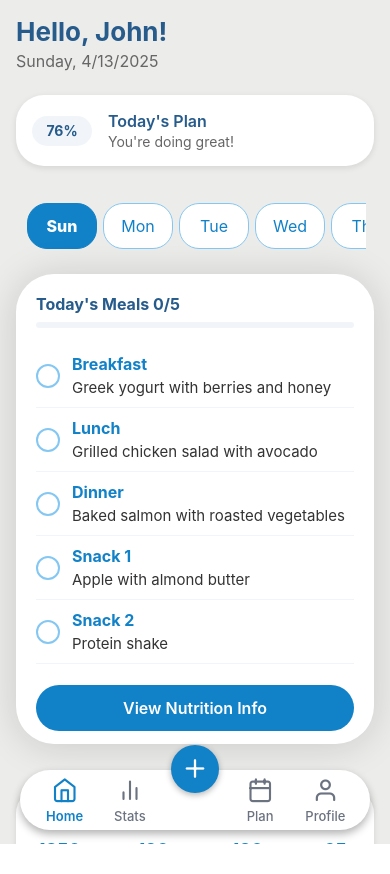
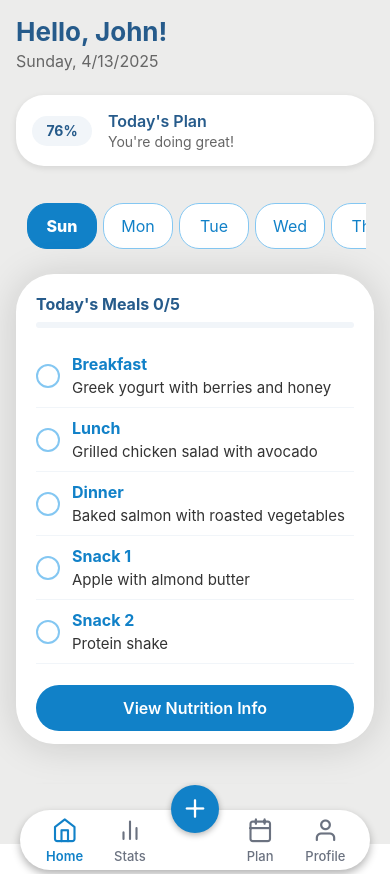
Before and after one commit to a-elhaag/ai-diet-planner, a React Native app: screen / in a window 390 px wide. Before the commit the page ends 844 px from the top, so only its background shows below. Built offline with nearby package versions, Linux system fonts and the light colour scheme.

Commit message:
feat: Implement unit system context for weight and height conversion; update screens to utilize unit context for dynamic display

```diff
--- a/App.tsx
+++ b/App.tsx
@@ -7,6 +7,7 @@ import PlanScreen from './screens/PlanScreen';
 import ProfileScreen from './screens/ProfileScreen';
 import Navbar from './components/Navbar';
 import consts from './const/consts';
+import { UnitProvider } from './contexts/UnitContext';
 
 // Define tab types for better type safety
 type TabName = 'home' | 'stats' | 'plan' | 'profile';
@@ -32,22 +33,26 @@ export default function App() {
 
   return (
     <SafeAreaProvider>
-      <SafeAreaView style={styles.container}>
-        <View style={styles.content}>
-          {renderScreen()}
-        </View>
-        <Navbar activeTab={activeTab} onTabPress={(tab: TabName) => setActiveTab(tab)} />
-      </SafeAreaView>
+      <UnitProvider>
+        <SafeAreaView style={styles.safeArea}>
+          <View style={styles.mainContainer}>
+            {renderScreen()}
+            <Navbar activeTab={activeTab} onTabPress={(tab: TabName) => setActiveTab(tab)} />
+          </View>
+        </SafeAreaView>
+      </UnitProvider>
     </SafeAreaProvider>
   );
 }
 
 const styles = StyleSheet.create({
-  container: {
+  safeArea: {
     flex: 1,
     backgroundColor: consts.ivory,
   },
-  content: {
+  mainContainer: {
     flex: 1,
+    position: 'relative',
+    paddingBottom: 60, // Add global bottom padding for all screens to account for the floating navbar
   }
 });
--- a/components/Layout.tsx
+++ b/components/Layout.tsx
@@ -89,7 +89,7 @@ const styles = StyleSheet.create({
         flex: 1,
     },
     contentPadding: {
-        paddingBottom: 80, // Account for navbar height
+        paddingBottom: 50, // Increased padding to account for navbar and ensure content doesn't get hidden
     },
     stack: {
         flex: 1,
--- a/components/Navbar.tsx
+++ b/components/Navbar.tsx
@@ -351,7 +351,7 @@ const Navbar: React.FC<NavbarProps> = ({ activeTab, onTabPress }) => {
 const styles = StyleSheet.create({
     container: {
         position: 'absolute',
-        bottom: 10, // Added space from bottom edge
+        bottom: -30, // Added space from bottom edge
         left: 20, // Added space from left edge
         right: 20, // Added space from right edge
         zIndex: 1000, // Ensure it's above other elements
--- /dev/null
+++ b/contexts/UnitContext.tsx
@@ -0,0 +1,105 @@
+import React, { createContext, useState, useContext, ReactNode } from 'react';
+
+// Define the two unit systems
+export type UnitSystem = 'imperial' | 'metric';
+
+// Define the shape of our context value
+interface UnitContextType {
+    unitSystem: UnitSystem;
+    toggleUnitSystem: () => void;
+    formatWeight: (weight: number) => string;
+    formatHeight: (height: number) => string;
+    convertWeight: (weight: number, targetSystem?: UnitSystem) => number;
+    convertHeight: (height: number, targetSystem?: UnitSystem) => number;
+}
+
+// Create the context with a default value
+const UnitContext = createContext<UnitContextType | undefined>(undefined);
+
+// Provider component
+export const UnitProvider: React.FC<{ children: ReactNode }> = ({ children }) => {
+    const [unitSystem, setUnitSystem] = useState<UnitSystem>('imperial');
+
+    // Function to toggle between imperial and metric
+    const toggleUnitSystem = () => {
+        setUnitSystem(current => (current === 'imperial' ? 'metric' : 'imperial'));
+    };
+
+    // Convert weight between pounds and kilograms
+    const convertWeight = (weight: number, targetSystem?: UnitSystem): number => {
+        const target = targetSystem || unitSystem;
+        if (target === 'metric') {
+            // Convert from pounds to kilograms
+            return Math.round((weight / 2.20462) * 10) / 10;
+        } else {
+            // Convert from kilograms to pounds
+            return Math.round((weight * 2.20462) * 10) / 10;
+        }
+    };
+
+    // Convert height between inches and centimeters
+    const convertHeight = (height: number, targetSystem?: UnitSystem): number => {
+        const target = targetSystem || unitSystem;
+        if (target === 'metric') {
+            // Convert from inches to centimeters
+            return Math.round(height * 2.54);
+        } else {
+            // Convert from centimeters to inches
+            return Math.round((height / 2.54) * 10) / 10;
+        }
+    };
+
+    // Format weight with appropriate units
+    const formatWeight = (weight: number): string => {
+        if (unitSystem === 'imperial') {
+            return `${weight} lbs`;
+        } else {
+            const kgWeight = convertWeight(weight, 'metric');
+            return `${kgWeight} kg`;
+        }
+    };
+
+    // Format height with appropriate units (including feet and inches for imperial)
+    const formatHeight = (heightInInches: number): string => {
+        if (unitSystem === 'imperial') {
+            const feet = Math.floor(heightInInches / 12);
+            const inches = Math.round(heightInInches % 12);
+            return `${feet}'${inches}"`;
+        } else {
+            const cm = convertHeight(heightInInches, 'metric');
+            return `${cm} cm`;
+        }
+    };
+
+    // Format height from cm to imperial feet'inches" or keep as cm
+    const formatHeightFromCm = (heightInCm: number): string => {
+        if (unitSystem === 'imperial') {
+            const totalInches = Math.round(heightInCm / 2.54);
+            const feet = Math.floor(totalInches / 12);
+            const inches = totalInches % 12;
+            return `${feet}'${inches}"`;
+        } else {
+            return `${heightInCm} cm`;
+        }
+    };
+
+    const value = {
+        unitSystem,
+        toggleUnitSystem,
+        formatWeight,
+        formatHeight,
+        convertWeight,
+        convertHeight,
+    };
+
+    return <UnitContext.Provider value={value}>{children}</UnitContext.Provider>;
+};
+
+// Custom hook for using the unit context
+export const useUnit = (): UnitContextType => {
+    const context = useContext(UnitContext);
+    if (context === undefined) {
+        throw new Error('useUnit must be used within a UnitProvider');
+    }
+    return context;
+};
--- a/package.json
+++ b/package.json
@@ -10,6 +10,8 @@
   },
   "dependencies": {
     "@expo/vector-icons": "^13.0.0",
+    "@react-native-async-storage/async-storage": "^2.1.2",
+    "@react-native/normalize-colors": "^0.79.0",
     "@react-navigation/bottom-tabs": "^7.3.10",
     "@react-navigation/drawer": "^7.3.9",
     "@react-navigation/native": "^7.1.6",
@@ -17,6 +19,7 @@
     "expo": "~52.0.39",
     "expo-haptics": "^14.0.1",
     "expo-status-bar": "~2.0.1",
+    "picocolors": "^1.1.1",
     "react": "18.3.1",
     "react-native": "0.76.7",
     "react-native-gesture-handler": "^2.25.0",
--- a/screens/HomeScreen.tsx
+++ b/screens/HomeScreen.tsx
@@ -497,7 +497,7 @@ const styles = StyleSheet.create({
     },
     buttonsContainer: {
         marginTop: 16,
-        marginBottom: 80,
+        marginBottom: 15, // Increased from 80 to ensure content doesn't overlap with navbar
     },
 });
 
--- a/screens/PlanScreen.tsx
+++ b/screens/PlanScreen.tsx
@@ -70,6 +70,8 @@ const PlanScreen: React.FC = () => {
                     fullWidth
                 />
 
+                {/* Extra padding space to avoid navbar overlap */}
+                <View style={styles.bottomSpacer} />
 
             </ScrollView>
         </View>
@@ -105,6 +107,9 @@ const styles = StyleSheet.create({
         color: consts.white,
         fontWeight: '600',
         fontSize: 16,
+    },
+    bottomSpacer: {
+        height: 25,
     }
 });
 
--- a/screens/ProfileScreen.tsx
+++ b/screens/ProfileScreen.tsx
@@ -1,10 +1,18 @@
 import React from 'react';
-import { View, Text, StyleSheet, ScrollView, TouchableOpacity, Image } from 'react-native';
+import { View, Text, StyleSheet, ScrollView, TouchableOpacity, Image, Switch } from 'react-native';
 import { Feather } from '@expo/vector-icons';
 import consts from '../const/consts';
 import Button from '../components/ui/Button';
+import { useUnit } from '../contexts/UnitContext';
 
 const ProfileScreen: React.FC = () => {
+    const { unitSystem, toggleUnitSystem, formatWeight, formatHeight } = useUnit();
+
+    // Convert default values from the hard-coded values
+    // Assuming height is 5'11" (71 inches) and weight is 185 lbs
+    const heightInInches = 71; // 5'11"
+    const weightInLbs = 185;
+
     return (
         <View style={styles.container}>
             <ScrollView style={styles.scrollView}>
@@ -26,12 +34,12 @@ const ProfileScreen: React.FC = () => {
 
                     <View style={styles.infoItem}>
                         <Text style={styles.infoLabel}>Height</Text>
-                        <Text style={styles.infoValue}>5'11" (180 cm)</Text>
+                        <Text style={styles.infoValue}>{formatHeight(heightInInches)}</Text>
                     </View>
 
                     <View style={styles.infoItem}>
                         <Text style={styles.infoLabel}>Weight</Text>
-                        <Text style={styles.infoValue}>185 lbs (84 kg)</Text>
+                        <Text style={styles.infoValue}>{formatWeight(weightInLbs)}</Text>
                     </View>
 
                     <View style={styles.infoItem}>
@@ -60,6 +68,37 @@ const ProfileScreen: React.FC = () => {
                         </View>
                     </View>
                 </View>
+
+                <View style={styles.section}>
+                    <Text style={styles.sectionTitle}>App Settings</Text>
+
+                    <View style={styles.infoItem}>
+                        <Text style={styles.infoLabel}>Units</Text>
+                        <View style={styles.unitToggleContainer}>
+                            <Text style={[
+                                styles.unitLabel,
+                                unitSystem === 'imperial' ? styles.activeUnitLabel : {}
+                            ]}>
+                                Imperial
+                            </Text>
+                            <Switch
+                                trackColor={{ false: consts.babyBlue, true: consts.babyBlue }}
+                                thumbColor={unitSystem === 'metric' ? consts.blueGrotto : '#f4f3f4'}
+                                ios_backgroundColor="#3e3e3e"
+                                onValueChange={toggleUnitSystem}
+                                value={unitSystem === 'metric'}
+                                style={styles.switch}
+                            />
+                            <Text style={[
+                                styles.unitLabel,
+                                unitSystem === 'metric' ? styles.activeUnitLabel : {}
+                            ]}>
+                                Metric
+                            </Text>
+                        </View>
+                    </View>
+                </View>
+
                 <Button
                     title='Edit Profile'
                     onPress={() => console.log('Edit Profile')}
@@ -74,6 +113,9 @@ const ProfileScreen: React.FC = () => {
                     size='medium'
                     fullWidth
                 />
+
+                {/* Add extra padding space at bottom to prevent navbar overlap */}
+                <View style={styles.bottomPadding} />
             </ScrollView>
         </View>
     );
@@ -155,6 +197,7 @@ const styles = StyleSheet.create({
         paddingVertical: 10,
         borderBottomWidth: 1,
         borderBottomColor: '#f0f0f0',
+        alignItems: 'center',
     },
     infoLabel: {
         fontSize: 16,
@@ -201,7 +244,26 @@ const styles = StyleSheet.create({
     },
     logoutText: {
         color: '#ef4444',
-    }
+    },
+    unitToggleContainer: {
+        flexDirection: 'row',
+        alignItems: 'center',
+    },
+    switch: {
+        marginHorizontal: 5,
+    },
+    unitLabel: {
+        fontSize: 14,
+        color: '#666',
+    },
+    activeUnitLabel: {
+        fontWeight: '600',
+        color: consts.blueGrotto,
+    },
+    bottomPadding: {
+        height: 20, // Enough space to clear the floating navbar
+        marginBottom: 10,
+    },
 });
 
 export default ProfileScreen;
--- a/screens/StatsScreen.tsx
+++ b/screens/StatsScreen.tsx
@@ -9,6 +9,7 @@ import {
 } from 'react-native';
 import { Feather } from '@expo/vector-icons';
 import consts from '../const/consts';
+import { useUnit } from '../contexts/UnitContext';
 
 interface MetricCardProps {
     title: string;
@@ -96,6 +97,7 @@ const ProgressCard: React.FC<ProgressCardProps> = ({
 
 const StatsScreen: React.FC = () => {
     const [activeTab, setActiveTab] = useState<'overview' | 'nutrition' | 'body'>('overview');
+    const { unitSystem, formatWeight } = useUnit();
 
     // Mock data for progress cards
     const caloriesData = {
@@ -105,12 +107,22 @@ const StatsScreen: React.FC = () => {
         color: '#F2994A'
     };
 
+    // Weight data in lbs (imperial)
     const weightData = {
-        current: 183.2,
-        target: 175,
+        currentLbs: 183.2,
+        targetLbs: 175,
         percentage: 18,
         color: consts.babyBlue
     };
+
+    // Format for display based on unit system
+    const weightChangeValue = unitSystem === 'imperial'
+        ? `-1.8 lbs`
+        : `-${(1.8 / 2.20462).toFixed(1)} kg`;
+
+    const currentWeightValue = formatWeight(weightData.currentLbs);
+    const targetWeightValue = formatWeight(weightData.targetLbs);
+    const startingWeightValue = formatWeight(185);
 
     const macrosData = [
         { name: 'Protein', current: 114, target: 120, percentage: 95, color: '#9B51E0', icon: 'box' as React.ComponentProps<typeof Feather>['name'] },
@@ -169,7 +181,7 @@ const StatsScreen: React.FC = () => {
                     />
                     <MetricCard
                         title="Weight Change"
-                        value="-1.8 lbs"
+                        value={weightChangeValue}
                         change={-0.98}
                         icon="trending-down"
                         color={consts.midnightBlue}
@@ -204,12 +216,12 @@ const StatsScreen: React.FC = () => {
                 {/* Weight progress card instead of graph */}
                 <ProgressCard
                     title="Weight Progress"
-                    value={weightData.current}
-                    target={weightData.target}
+                    value={unitSystem === 'imperial' ? weightData.currentLbs : (weightData.currentLbs / 2.20462).toFixed(1)}
+                    target={unitSystem === 'imperial' ? weightData.targetLbs : (weightData.targetLbs / 2.20462).toFixed(1)}
                     percentage={weightData.percentage}
                     color={weightData.color}
                     icon="trending-down"
-                    unit=" lbs"
+                    unit={unitSystem === 'imperial' ? " lbs" : " kg"}
                 />
             </View>
         );
@@ -262,12 +274,12 @@ const StatsScreen: React.FC = () => {
             <View>
                 <ProgressCard
                     title="Weight Goal Progress"
-                    value={weightData.current}
-                    target={weightData.target}
+                    value={unitSystem === 'imperial' ? weightData.currentLbs : (weightData.currentLbs / 2.20462).toFixed(1)}
+                    target={unitSystem === 'imperial' ? weightData.targetLbs : (weightData.targetLbs / 2.20462).toFixed(1)}
                     percentage={weightData.percentage}
                     color={weightData.color}
                     icon="trending-down"
-                    unit=" lbs"
+                    unit={unitSystem === 'imperial' ? " lbs" : " kg"}
                 />
 
                 <View style={styles.bodyStatsCard}>
@@ -276,22 +288,24 @@ const StatsScreen: React.FC = () => {
                     <View style={styles.measurementRow}>
                         <View style={styles.measurement}>
                             <Text style={styles.measurementLabel}>Starting Weight</Text>
-                            <Text style={styles.measurementValue}>185 lbs</Text>
+                            <Text style={styles.measurementValue}>{startingWeightValue}</Text>
                         </View>
                         <View style={styles.measurement}>
                             <Text style={styles.measurementLabel}>Current Weight</Text>
-                            <Text style={styles.measurementValue}>183.2 lbs</Text>
+                            <Text style={styles.measurementValue}>{currentWeightValue}</Text>
                         </View>
                     </View>
 
                     <View style={styles.measurementRow}>
                         <View style={styles.measurement}>
                             <Text style={styles.measurementLabel}>Goal Weight</Text>
-                            <Text style={styles.measurementValue}>175 lbs</Text>
+                            <Text style={styles.measurementValue}>{targetWeightValue}</Text>
                         </View>
                         <View style={styles.measurement}>
                             <Text style={styles.measurementLabel}>Total Loss</Text>
-                            <Text style={[styles.measurementValue, { color: consts.babyBlue }]}>-1.8 lbs</Text>
+                            <Text style={[styles.measurementValue, { color: consts.babyBlue }]}>
+                                {weightChangeValue}
+                            </Text>
                         </View>
                     </View>
                 </View>
```
Also changed, not shown: 1 other file (tests, documents, lock files or other folders).
